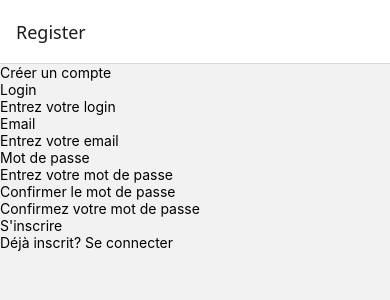
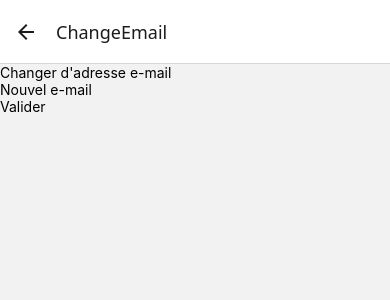
Before and after one commit to MarineRcher/notAlone, a React Native app in the folder frontend/: screen /ChangeEmail in a window 390 px wide. Shown: the top 300 px of the page. Built offline with nearby package versions, Linux system fonts and the light colour scheme.

Commit message:
change email

```diff
--- a/frontend/src/api/userService.ts
+++ b/frontend/src/api/userService.ts
@@ -20,6 +20,15 @@ const userService = {
         });
         return response.data;
     },
+    changeEmail: async (data: { newEmail: string }) => {
+        const token = await authHelpers.getToken();
+        if (!token) throw new Error("Token non disponible");
+
+        const response = await apiClient.post("/users/changeEmail", data, {
+            headers: { Authorization: `Bearer ${token}` },
+        });
+        return response.data;
+    },
 };
 
 export default userService;
--- a/frontend/src/navigation/AppNavigator.tsx
+++ b/frontend/src/navigation/AppNavigator.tsx
@@ -7,12 +7,13 @@ import Enable2FAScreen from "../screens/2fa/Enable2FAScreen";
 import TwoFactorLoginScreen from "../screens/2fa/TwoFactorLoginScreen";
 import Disable2FAScreen from "../screens/2fa/Disable2FAScreen";
 import RegisterScreen from "../screens/auth/RegisterScreen";
-import ChangePasswordScreen from "../screens/auth/ChangePasswordScreen";
+import ChangePasswordScreen from "../screens/userInformations/ChangePasswordScreen";
 import BottomTabNavigator from "../components/organisms/menu";
 import Ask2faScreen from "../screens/2fa/Ask2faScreen";
 import AddUserAddictionScreen from "../screens/userInformations/AddUserAddictionScreen";
 import AskNotificationsScreen from "../screens/userInformations/askNotificationsScreen";
 import AskNotificationsHourScreen from "../screens/userInformations/AskNotificationsHourScreen";
+import ChangeEmailScreen from "../screens/userInformations/changeEmailScreen";
 
 const Stack = createStackNavigator();
 
@@ -23,10 +24,6 @@ const AppNavigator = () => {
                 {/* Écrans d'authentification */}
                 <Stack.Screen name="Register" component={RegisterScreen} />
                 <Stack.Screen name="Login" component={LoginScreen} />
-                <Stack.Screen
-                    name="ChangePassword"
-                    component={ChangePasswordScreen}
-                />
 
                 {/* Écran principal avec les onglets */}
                 <Stack.Screen
@@ -45,6 +42,14 @@ const AppNavigator = () => {
 
                 {/* user informations */}
                 <Stack.Screen
+                    name="ChangeEmail"
+                    component={ChangeEmailScreen}
+                />
+                <Stack.Screen
+                    name="ChangePassword"
+                    component={ChangePasswordScreen}
+                />
+                <Stack.Screen
                     name="AskNotifications"
                     component={AskNotificationsScreen}
                 />
--- a/frontend/src/screens/UserScreen.tsx
+++ b/frontend/src/screens/UserScreen.tsx
@@ -20,7 +20,18 @@ const UserScreen = ({ navigation }) => {
     return (
         <View style={{ padding: 20 }}>
             <Text>Profil Utilisateur</Text>
-
+            <TouchableOpacity
+                onPress={() => navigation.navigate("ChangeEmail")}
+                style={{ marginVertical: 10 }}
+            >
+                <Text>Changer d'email</Text>
+            </TouchableOpacity>
+            <TouchableOpacity
+                onPress={() => navigation.navigate("ChangePassword")}
+                style={{ marginVertical: 10 }}
+            >
+                <Text>Changer de mot de passe</Text>
+            </TouchableOpacity>
             {user?.has2FA ? (
                 <TouchableOpacity
                     onPress={() => navigation.navigate("Disable2FA")}
--- a/frontend/src/screens/auth/ChangePasswordScreen.tsx
+++ b/frontend/src/screens/userInformations/ChangePasswordScreen.tsx
@@ -125,7 +125,7 @@ const ChangePasswordScreen = ({ navigation }) => {
             });
 
             Alert.alert("Succès", "Changement de mot de passe réussi!");
-            navigation.navigate("Login");
+            navigation.goBack();
         } catch (error) {
             let errorMessage =
                 "Une erreur est survenue lors du changement de mot de passe";
@@ -205,12 +205,6 @@ const ChangePasswordScreen = ({ navigation }) => {
                             : "Changer de mot de passe"}
                     </Text>
                 </TouchableOpacity>
-
-                <TouchableOpacity
-                    onPress={() => navigation && navigation.navigate("Login")}
-                >
-                    <Text>Retour à la connexion</Text>
-                </TouchableOpacity>
             </View>
         </ScrollView>
     );
--- /dev/null
+++ b/frontend/src/screens/userInformations/changeEmailScreen.tsx
@@ -0,0 +1,72 @@
+import React, { useState } from "react";
+import {
+    View,
+    Text,
+    TextInput,
+    TouchableOpacity,
+    Alert,
+    ScrollView,
+    ActivityIndicator,
+} from "react-native";
+import userService from "../../api/userService";
+import validator from "validator";
+
+const ChangeEmailScreen = ({ navigation }) => {
+    const [newEmail, setNewEmail] = useState("");
+    const [loading, setLoading] = useState(false);
+
+    const handleChangeEmail = async () => {
+        if (!newEmail) {
+            Alert.alert("Erreur", "Veuillez saisir une adresse e-mail.");
+            return;
+        }
+
+        if (!validator.isEmail(newEmail)) {
+            Alert.alert("Erreur", "Le format de l'e-mail est invalide.");
+            return;
+        }
+
+        setLoading(true);
+
+        try {
+            await userService.changeEmail({ newEmail });
+            Alert.alert("Succès", "Votre adresse e-mail a été modifiée.", [
+                { text: "OK", onPress: () => navigation.goBack() },
+            ]);
+        } catch (error) {
+            console.error("Erreur changement email :", error);
+
+            let message =
+                error?.response?.data?.message || "Une erreur est survenue.";
+
+            Alert.alert("Erreur", message);
+        } finally {
+            setLoading(false);
+        }
+    };
+
+    return (
+        <ScrollView>
+            <View>
+                <Text>Changer d'adresse e-mail</Text>
+
+                <TextInput
+                    placeholder="Nouvel e-mail"
+                    value={newEmail}
+                    onChangeText={setNewEmail}
+                    autoCapitalize="none"
+                    keyboardType="email-address"
+                />
+
+                <TouchableOpacity
+                    onPress={handleChangeEmail}
+                    disabled={loading}
+                >
+                    {loading ? <ActivityIndicator /> : <Text>Valider</Text>}
+                </TouchableOpacity>
+            </View>
+        </ScrollView>
+    );
+};
+
+export default ChangeEmailScreen;
```
